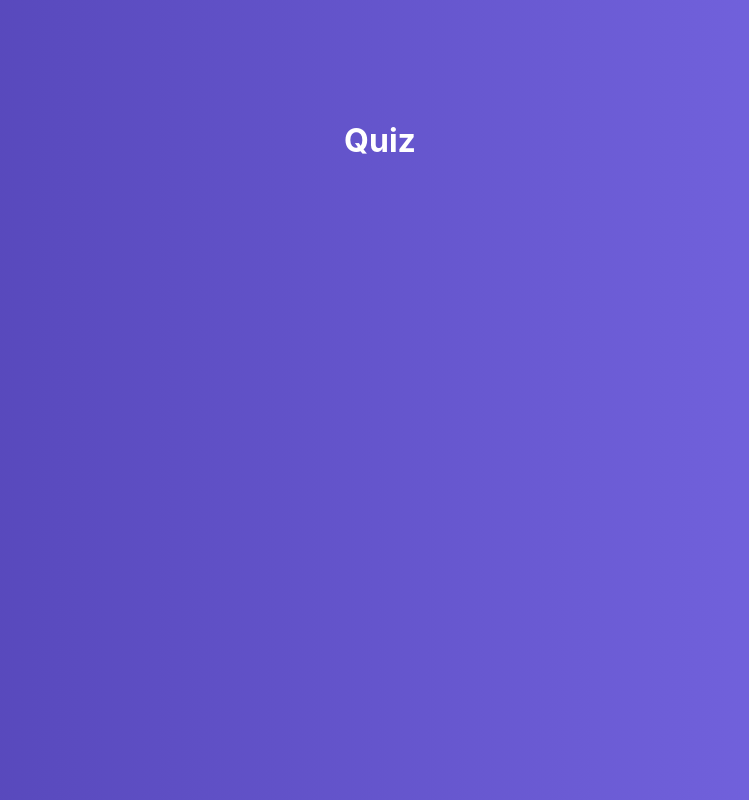
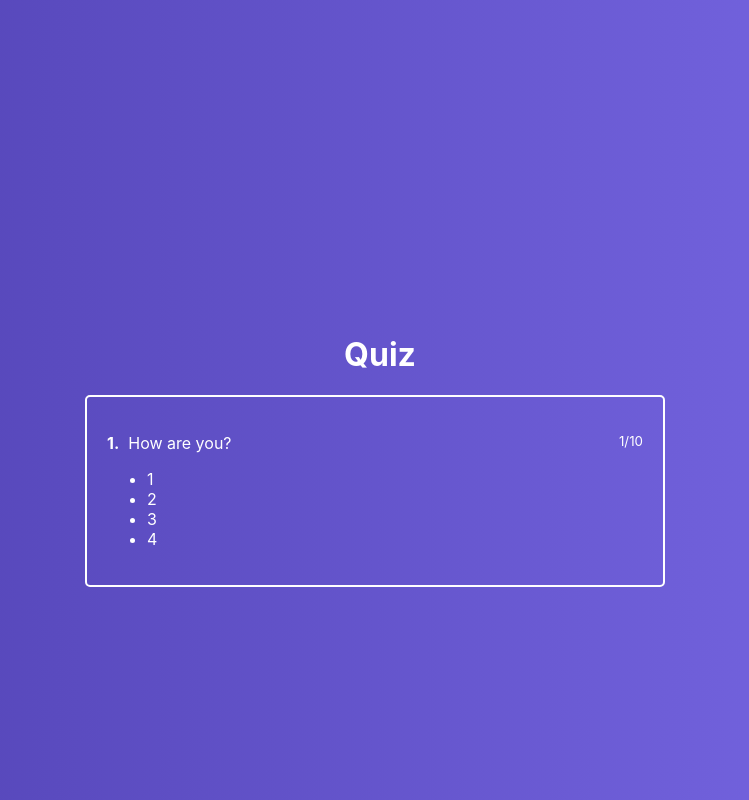
Before and after one commit to ElizabethVlasenko/react-redux-quiz, a React (Create React App) app: page / in a window 1280 px wide. Shown: the whole page, without its empty margins (265-1014 px from the left). Built offline with nearby package versions, Linux system fonts and the light colour scheme.

Commit message:
Created Active quiestion component

```diff
--- /dev/null
+++ b/src/components/ActiveQuiz/ActiveQuiz.js
@@ -0,0 +1,24 @@
+import React from "react";
+import classes from './ActiveQuiz.module.css';
+
+const ActiveQuiz = props => (
+    <div className={classes.ActiveQuiz}>
+        <p className={classes.Question}>
+            <span>
+                <strong>1.</strong>&nbsp;
+                How are you?
+            </span>
+
+            <small>1/10</small>
+        </p>
+
+        <ul>
+            <li>1</li>
+            <li>2</li>
+            <li>3</li>
+            <li>4</li>
+        </ul>
+    </div>
+)
+
+export default ActiveQuiz;
--- /dev/null
+++ b/src/components/ActiveQuiz/ActiveQuiz.module.css
@@ -0,0 +1,13 @@
+.ActiveQuiz {
+    padding: 20px;
+    color: #FFF;
+    border: 2px solid #FFF;
+    border-radius: 5px;
+    margin: 0 10px;
+    box-sizing: border-box;
+}
+
+.Question {
+    display: flex;
+    justify-content: space-between;
+}
--- a/src/containeers/Quiz/Quiz.js
+++ b/src/containeers/Quiz/Quiz.js
@@ -1,5 +1,6 @@
 import React, {Component} from 'react';
 import classes from './Quiz.module.css';
+import ActiveQuiz from '../../components/ActiveQuiz/ActiveQuiz';
 
 class Quiz extends Component {
 
@@ -12,10 +13,10 @@ class Quiz extends Component {
     render () {
         return (
             <div className={classes.Quiz}>
-                <h1>
-                    Quiz
-                </h1>
-
+                <h1>Quiz</h1>
+                <div className={classes.QuizWrapper}>
+                    <ActiveQuiz></ActiveQuiz>
+                </div>
             </div>
 
         )
--- a/src/containeers/Quiz/Quiz.module.css
+++ b/src/containeers/Quiz/Quiz.module.css
@@ -1,13 +1,21 @@
 .Quiz {
     display: flex;
     justify-content: center;
+    align-items: center;
+    flex-direction: column;
     padding-top: 100px;
     flex-grow: 1;
     width: 100%;
     background: linear-gradient( 90deg, #5041b2 0%, #7969e6 100%);
+
 }
 
 .Quiz h1 {
     color:#FFF;
     margin-left: 10px;
+    text-align: center;
 }
+
+.QuizWrapper {
+    width: 600px;
+}
```
